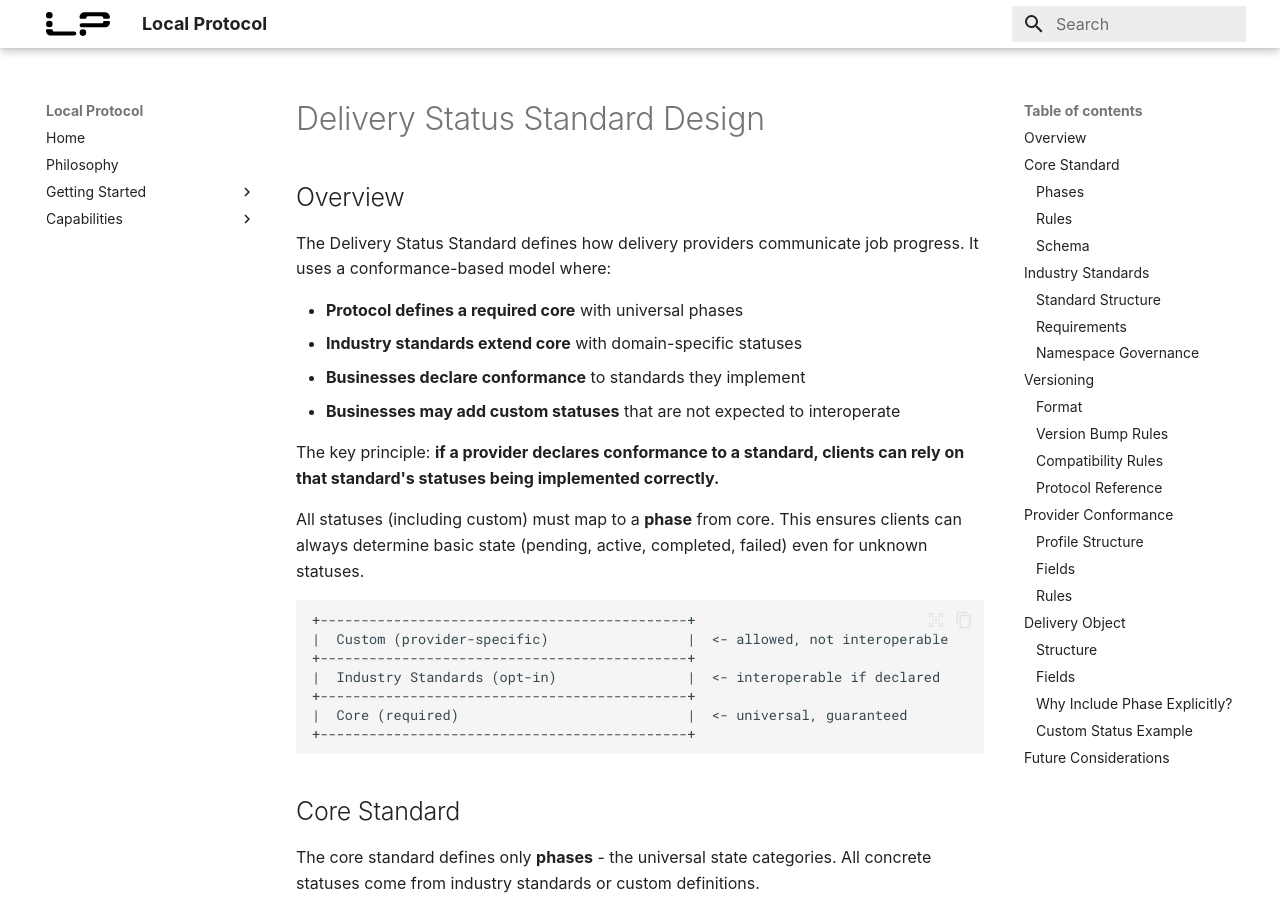
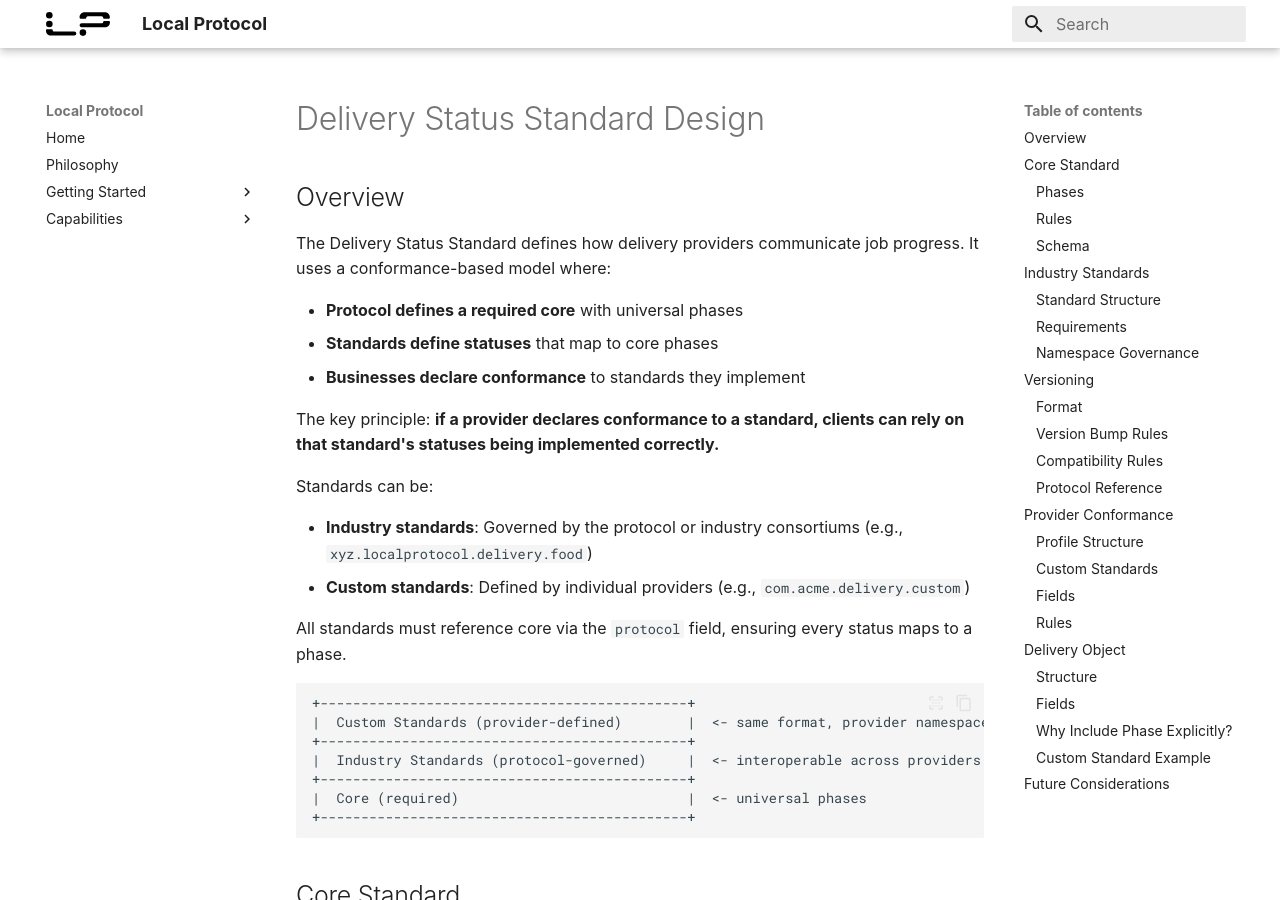
Before and after one commit to Palette-Labs-Inc/local-protocol, an MkDocs documentation site: the page built from docs/plans/2026-01-30-delivery-status-standard-design.md, in a window 1280 px wide and 900 px high. Built offline with MkDocs 1.6.1 and Material for MkDocs 9.7.7, drawn with Linux system fonts in a browser that asks for light colours; some web fonts are replaced; some of the changed text lies outside the part shown.

Commit message:
Unify custom statuses into custom standards
- Remove separate custom_statuses field from provider profile
- Custom statuses are now custom standards following same format
- All standards must reference core via protocol field
- status_vocabulary is now required on delivery objects

````diff
--- a/docs/plans/2026-01-30-delivery-status-standard-design.md
+++ b/docs/plans/2026-01-30-delivery-status-standard-design.md
@@ -5,21 +5,25 @@
 The Delivery Status Standard defines how delivery providers communicate job progress. It uses a conformance-based model where:
 
 - **Protocol defines a required core** with universal phases
-- **Industry standards extend core** with domain-specific statuses
+- **Standards define statuses** that map to core phases
 - **Businesses declare conformance** to standards they implement
-- **Businesses may add custom statuses** that are not expected to interoperate
 
 The key principle: **if a provider declares conformance to a standard, clients can rely on that standard's statuses being implemented correctly.**
 
-All statuses (including custom) must map to a **phase** from core. This ensures clients can always determine basic state (pending, active, completed, failed) even for unknown statuses.
+Standards can be:
+
+- **Industry standards**: Governed by the protocol or industry consortiums (e.g., `xyz.localprotocol.delivery.food`)
+- **Custom standards**: Defined by individual providers (e.g., `com.acme.delivery.custom`)
+
+All standards must reference core via the `protocol` field, ensuring every status maps to a phase.
 
 ```
 +---------------------------------------------+
-|  Custom (provider-specific)                 |  <- allowed, not interoperable
+|  Custom Standards (provider-defined)        |  <- same format, provider namespace
 +---------------------------------------------+
-|  Industry Standards (opt-in)                |  <- interoperable if declared
+|  Industry Standards (protocol-governed)     |  <- interoperable across providers
 +---------------------------------------------+
-|  Core (required)                            |  <- universal, guaranteed
+|  Core (required)                            |  <- universal phases
 +---------------------------------------------+
 ```
 
@@ -159,16 +163,46 @@
 
       "conforms_to": [
         "xyz.localprotocol.delivery.food@1.2.0"
-      ],
-
-      "custom_statuses": {
-        "driver_finishing_nearby_order": {
-          "phase": "active",
-          "description": "Driver completing adjacent delivery first"
-        }
-      }
+      ]
     }
   }
+}
+```
+
+### Custom Standards
+
+Providers can define their own standards following the same format as industry standards. Custom standards must reference core via the `protocol` field:
+
+```json
+{
+  "name": "com.acme.delivery.custom",
+  "version": "1.0.0",
+  "protocol": "xyz.localprotocol.delivery.core@1.0.0",
+  "title": "Acme Custom Delivery",
+  "statuses": {
+    "sorting_at_warehouse": {
+      "phase": "active",
+      "description": "Package being sorted at warehouse"
+    },
+    "on_truck": {
+      "phase": "active",
+      "description": "Package loaded on delivery truck"
+    },
+    "delivered": {
+      "phase": "completed",
+      "description": "Package delivered"
+    }
+  }
+}
+```
+
+The provider then references their custom standard in `conforms_to`:
+
+```json
+{
+  "conforms_to": [
+    "com.acme.delivery.custom@1.0.0"
+  ]
 }
 ```
 
@@ -178,13 +212,13 @@
 |-------|----------|-------------|
 | `version` | Yes | Provider's capability version |
 | `conforms_to` | Yes | Array of standards (with versions) provider implements |
-| `custom_statuses` | No | Provider-specific statuses (must include phase) |
 
 ### Rules
 
+- Provider MUST conform to at least one standard
+- Standards can be industry standards (e.g., `xyz.localprotocol.delivery.food`) or custom standards (e.g., `com.acme.delivery.custom`)
+- All standards MUST reference core via the `protocol` field
 - Provider MUST fully implement all statuses in declared standards
-- Provider MAY define custom statuses with `phase` and `description`
-- Custom statuses are not expected to interoperate
 - Clients check `conforms_to` to determine compatibility
 
 ## Delivery Object
@@ -211,28 +245,29 @@
 | `status` | Yes | Current status ID |
 | `phase` | Yes | Core phase (`pending`, `active`, `completed`, `failed`) |
 | `status_description` | Yes | Human-readable description |
-| `status_vocabulary` | No | Which standard defines this status (omit if custom) |
+| `status_vocabulary` | Yes | Which standard defines this status |
 | `updated_at` | Yes | When status last changed (RFC 3339) |
 
 ### Why Include Phase Explicitly?
 
 - Clients can always determine basic state without fetching vocabulary schemas
-- Handles unknown/custom statuses gracefully
+- Handles unknown standards gracefully
 - No lookup required for basic UI (progress indicators, terminal detection)
 
-### Custom Status Example
+### Custom Standard Example
 
 ```json
 {
   "id": "del_789",
-  "status": "driver_finishing_nearby_order",
+  "status": "sorting_at_warehouse",
   "phase": "active",
-  "status_description": "Driver completing adjacent delivery first",
+  "status_description": "Package being sorted at warehouse",
+  "status_vocabulary": "com.acme.delivery.custom@1.0.0",
   "updated_at": "2026-01-30T19:08:00Z"
 }
 ```
 
-No `status_vocabulary` indicates this is a provider-specific custom status.
+Custom standards follow the same format as industry standards and are always referenced in `status_vocabulary`.
 
 ## Future Considerations
 
````
Also changed, not shown: docs/capabilities/delivery/overview.md (+1 -2 lines), docs/capabilities/delivery/standards/overview.md (+12 -8 lines).
